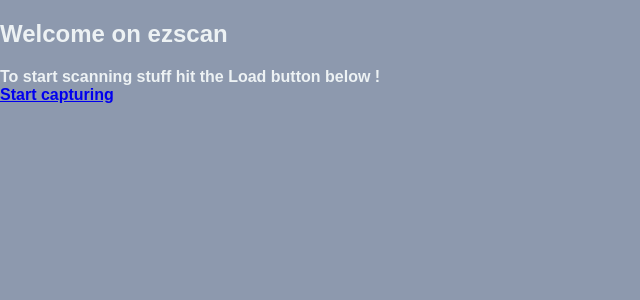
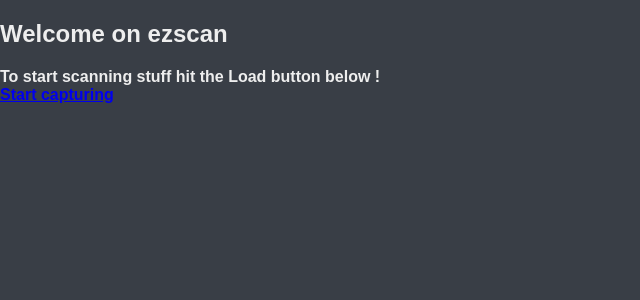
Before and after one commit to sfluor/ezscan, a React app: page / in a window 1280 px wide. Shown: the top 300 px of the page, without its empty margins (0-640 px from the left). Built offline with nearby package versions, Linux system fonts and the light colour scheme.

Commit message:
ui: change palette

```diff
--- a/src/colors.ts
+++ b/src/colors.ts
@@ -1,9 +1,9 @@
-// https://coolors.co/palette/2b2d42-8d99ae-edf2f4-ef233c-d90429
+// https://colorhunt.co/palette/222831393e4600adb5eeeeee
 export default {
-  primary: '#2B2D42',
-  lightPrimary: '#8D99AE',
-  secondary: '#D90429',
-  lightSecondary: '#EF233C',
-  tertiary: '#EDF2F4',
+  primary: '#222831',
+  lightPrimary: '#393E46',
+  secondary: '#00ADB5',
+  lightSecondary: '#00ADB5',
+  tertiary: '#EEEEEE',
   lightTertiary: 'white',
 };
```
